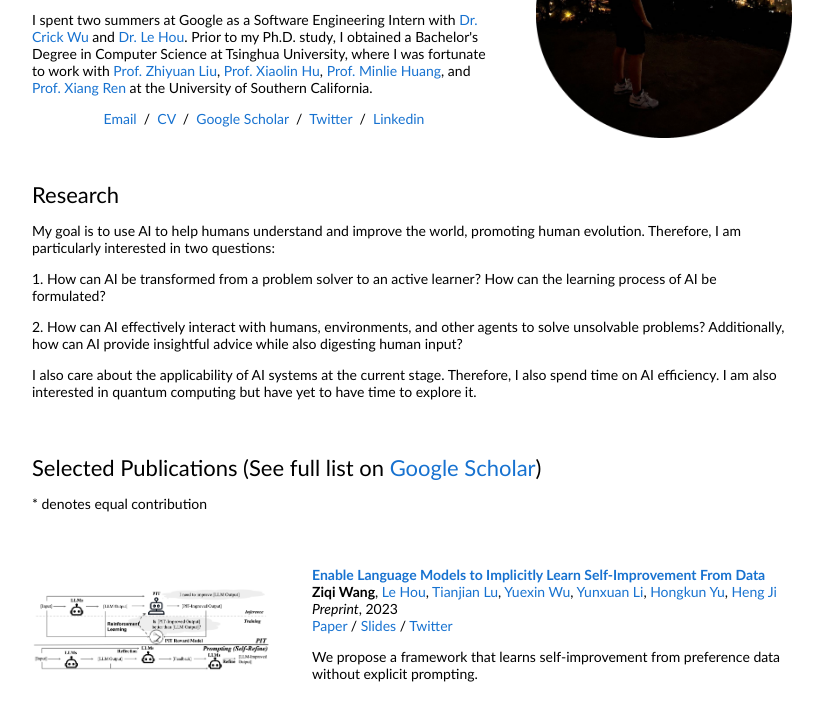
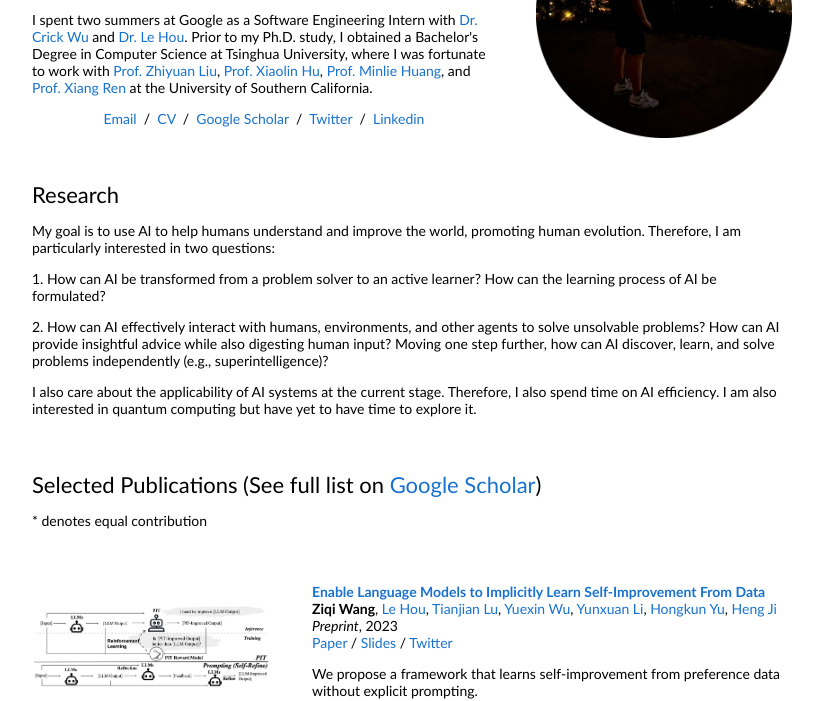
Before and after one commit to wzq016/wzq016.github.io, a plain HTML site: page index.html in a window 1280 px wide. Shown: the part 139-840 px from the top of the page, without its empty margins (228-1051 px from the left). Drawn offline with Linux system fonts and the light colour scheme.

Commit message:
update index.html

```diff
--- a/index.html
+++ b/index.html
@@ -55,7 +55,7 @@
                   1. How can AI be transformed from a problem solver to an active learner? How can the learning process of AI be formulated?
                 </p>
                 <p>
-                  2. How can AI effectively interact with humans, environments, and other agents to solve unsolvable problems? Additionally, how can AI provide insightful advice while also digesting human input?
+                  2. How can AI effectively interact with humans, environments, and other agents to solve unsolvable problems? How can AI provide insightful advice while also digesting human input? Moving one step further, how can AI discover, learn, and solve problems independently (e.g., superintelligence)?
                 </p>
                 <p>
                   I also care about the applicability of AI systems at the current stage. Therefore, I also spend time on AI efficiency. I am also interested in quantum computing but have yet to have time to explore it.
```
